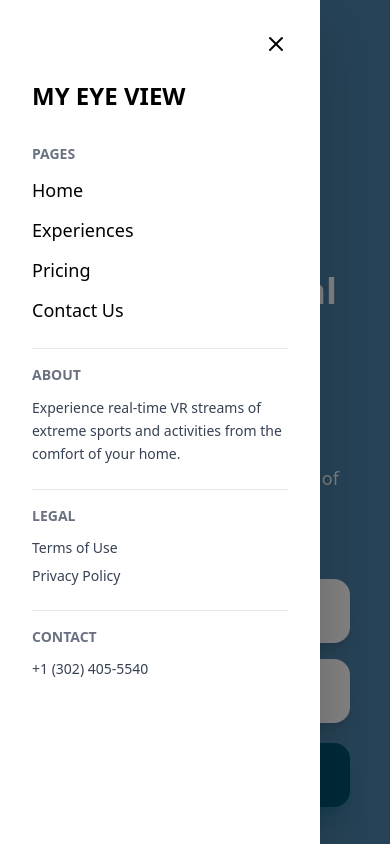
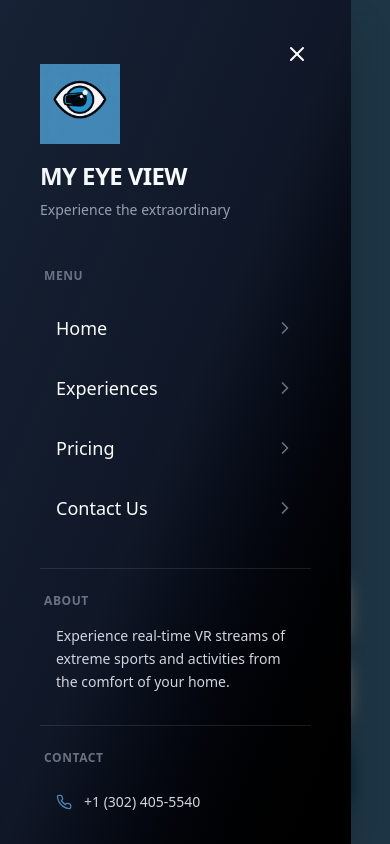
Before and after one commit to Agentscreator/my-eyeview, a Next.js app: page / in a window 390 px wide. Both pictures are taken after a click on the button "Open menu". Shown: the top 844 px of the page. Built offline with nearby package versions, Linux system fonts and the light colour scheme; no server answers.

Commit message:
Hamburger Menu edit

```diff
--- a/components/hamburger-menu.tsx
+++ b/components/hamburger-menu.tsx
@@ -2,7 +2,8 @@
 
 import { useState } from "react"
 import Link from "next/link"
-import { Menu, X } from "lucide-react"
+import Image from "next/image"
+import { X, ChevronRight, Phone, Mail } from "lucide-react"
 
 export function HamburgerMenu() {
   const [isOpen, setIsOpen] = useState(false)
@@ -12,123 +13,128 @@ export function HamburgerMenu() {
       {/* Hamburger Button */}
       <button
         onClick={() => setIsOpen(true)}
-        className="fixed top-6 left-6 z-40 p-3 bg-white rounded-lg shadow-lg hover:bg-gray-100 transition-all"
+        className="fixed top-6 left-6 z-40 p-3 bg-black/90 backdrop-blur-sm rounded-full shadow-2xl hover:bg-black transition-all group"
         aria-label="Open menu"
       >
-        <Menu className="w-6 h-6 text-black" />
+        <div className="space-y-1.5">
+          <span className="block w-6 h-0.5 bg-white transition-all group-hover:w-7"></span>
+          <span className="block w-6 h-0.5 bg-white transition-all"></span>
+          <span className="block w-6 h-0.5 bg-white transition-all group-hover:w-7"></span>
+        </div>
       </button>
 
       {/* Overlay */}
       {isOpen && (
         <div
-          className="fixed inset-0 bg-black/50 z-40 transition-opacity"
+          className="fixed inset-0 bg-black/60 backdrop-blur-sm z-40 transition-opacity animate-in fade-in duration-300"
           onClick={() => setIsOpen(false)}
         />
       )}
 
       {/* Slide-out Menu */}
       <div
-        className={`fixed top-0 left-0 h-full w-80 bg-white shadow-2xl z-50 transform transition-transform duration-300 ease-in-out ${
+        className={`fixed top-0 left-0 h-full w-[420px] max-w-[90vw] bg-gradient-to-br from-gray-900 via-gray-900 to-black shadow-2xl z-50 transform transition-all duration-500 ease-out ${
           isOpen ? "translate-x-0" : "-translate-x-full"
         }`}
       >
+        {/* Decorative gradient overlay */}
+        <div className="absolute inset-0 bg-gradient-to-br from-[#4d86ad]/10 via-transparent to-transparent pointer-events-none"></div>
+
         {/* Close Button */}
         <button
           onClick={() => setIsOpen(false)}
-          className="absolute top-6 right-6 p-2 hover:bg-gray-100 rounded-lg transition-colors"
+          className="absolute top-8 right-8 p-2.5 hover:bg-white/10 rounded-full transition-all group z-10"
           aria-label="Close menu"
         >
-          <X className="w-6 h-6 text-black" />
+          <X className="w-6 h-6 text-white group-hover:rotate-90 transition-transform duration-300" />
         </button>
 
         {/* Menu Content */}
-        <div className="p-8 pt-20">
-          <h2 className="text-2xl font-bold text-black mb-8">MY EYE VIEW</h2>
+        <div className="h-full overflow-y-auto px-10 py-12">
+          {/* Logo Section */}
+          <div className="mb-12 pt-4">
+            <div className="relative w-20 h-20 mb-4">
+              <Image src="/logo.png" alt="My Eye View" fill className="object-contain" />
+            </div>
+            <h2 className="text-2xl font-bold text-white tracking-tight">MY EYE VIEW</h2>
+            <p className="text-sm text-gray-400 mt-2">Experience the extraordinary</p>
+          </div>
 
-          <nav className="space-y-6">
+          {/* Main Navigation */}
+          <nav className="space-y-8">
             <div>
-              <h3 className="text-sm font-semibold text-gray-500 uppercase mb-3">Pages</h3>
-              <ul className="space-y-3">
-                <li>
+              <h3 className="text-xs font-bold text-gray-500 uppercase tracking-wider mb-4 px-1">Menu</h3>
+              <ul className="space-y-1">
+                {[
+                  { href: "/", label: "Home" },
+                  { href: "/experiences", label: "Experiences" },
+                  { href: "/pricing", label: "Pricing" },
+                  { href: "/contact", label: "Contact Us" },
+                ].map((item) => (
+                  <li key={item.href}>
                     <Link
-                    href="/"
+                      href={item.href}
                       onClick={() => setIsOpen(false)}
-                    className="block text-lg text-black hover:text-[#4d86ad] transition-colors"
+                      className="group flex items-center justify-between px-4 py-3.5 text-white hover:bg-white/10 rounded-xl transition-all duration-200"
                     >
-                    Home
+                      <span className="text-lg font-medium">{item.label}</span>
+                      <ChevronRight className="w-5 h-5 text-gray-500 group-hover:text-[#4d86ad] group-hover:translate-x-1 transition-all" />
                     </Link>
                   </li>
-                <li>
-                  <Link
-                    href="/experiences"
-                    onClick={() => setIsOpen(false)}
-                    className="block text-lg text-black hover:text-[#4d86ad] transition-colors"
-                  >
-                    Experiences
-                  </Link>
-                </li>
-                <li>
-                  <Link
-                    href="/pricing"
-                    onClick={() => setIsOpen(false)}
-                    className="block text-lg text-black hover:text-[#4d86ad] transition-colors"
-                  >
-                    Pricing
-                  </Link>
-                </li>
-                <li>
-                  <Link
-                    href="/contact"
-                    onClick={() => setIsOpen(false)}
-                    className="block text-lg text-black hover:text-[#4d86ad] transition-colors"
-                  >
-                    Contact Us
-                  </Link>
-                </li>
+                ))}
               </ul>
             </div>
 
-            <div className="pt-4 border-t border-gray-200">
-              <h3 className="text-sm font-semibold text-gray-500 uppercase mb-3">About</h3>
-              <p className="text-sm text-gray-700 leading-relaxed">
+            {/* About Section */}
+            <div className="pt-6 border-t border-white/10">
+              <h3 className="text-xs font-bold text-gray-500 uppercase tracking-wider mb-4 px-1">About</h3>
+              <p className="text-sm text-gray-300 leading-relaxed px-4">
                 Experience real-time VR streams of extreme sports and activities from the comfort of your home.
               </p>
             </div>
 
-            <div className="pt-4 border-t border-gray-200">
-              <h3 className="text-sm font-semibold text-gray-500 uppercase mb-3">Legal</h3>
+            {/* Contact Section */}
+            <div className="pt-6 border-t border-white/10">
+              <h3 className="text-xs font-bold text-gray-500 uppercase tracking-wider mb-4 px-1">Contact</h3>
+              <div className="space-y-3">
+                <a
+                  href="tel:+13024055540"
+                  className="flex items-center gap-3 px-4 py-2.5 text-gray-300 hover:text-white hover:bg-white/5 rounded-lg transition-all group"
+                >
+                  <Phone className="w-4 h-4 text-[#4d86ad]" />
+                  <span className="text-sm">+1 (302) 405-5540</span>
+                </a>
+              </div>
+            </div>
+
+            {/* Legal Links */}
+            <div className="pt-6 border-t border-white/10">
+              <h3 className="text-xs font-bold text-gray-500 uppercase tracking-wider mb-4 px-1">Legal</h3>
               <ul className="space-y-2">
-                <li>
+                {[
+                  { href: "/terms", label: "Terms of Use" },
+                  { href: "/privacy", label: "Privacy Policy" },
+                ].map((item) => (
+                  <li key={item.href}>
                     <Link
-                    href="/terms"
+                      href={item.href}
                       onClick={() => setIsOpen(false)}
-                    className="block text-sm text-gray-700 hover:text-[#4d86ad] transition-colors"
+                      className="block px-4 py-2 text-sm text-gray-400 hover:text-white hover:bg-white/5 rounded-lg transition-all"
                     >
-                    Terms of Use
+                      {item.label}
                     </Link>
                   </li>
-                <li>
-                  <Link
-                    href="/privacy"
-                    onClick={() => setIsOpen(false)}
-                    className="block text-sm text-gray-700 hover:text-[#4d86ad] transition-colors"
-                  >
-                    Privacy Policy
-                  </Link>
-                </li>
+                ))}
               </ul>
             </div>
+          </nav>
 
-            <div className="pt-4 border-t border-gray-200">
-              <h3 className="text-sm font-semibold text-gray-500 uppercase mb-3">Contact</h3>
-              <a
-                href="tel:+13024055540"
-                className="block text-sm text-gray-700 hover:text-[#4d86ad] transition-colors"
-              >
-                +1 (302) 405-5540
-              </a>
+          {/* Footer */}
+          <div className="mt-12 pt-8 border-t border-white/10">
+            <p className="text-xs text-gray-500 px-4">
+              © {new Date().getFullYear()} My Eye View Corp. All rights reserved.
+            </p>
           </div>
-          </nav>
         </div>
       </div>
     </>
```
Lines whose indentation alone changed are shown as unchanged.
